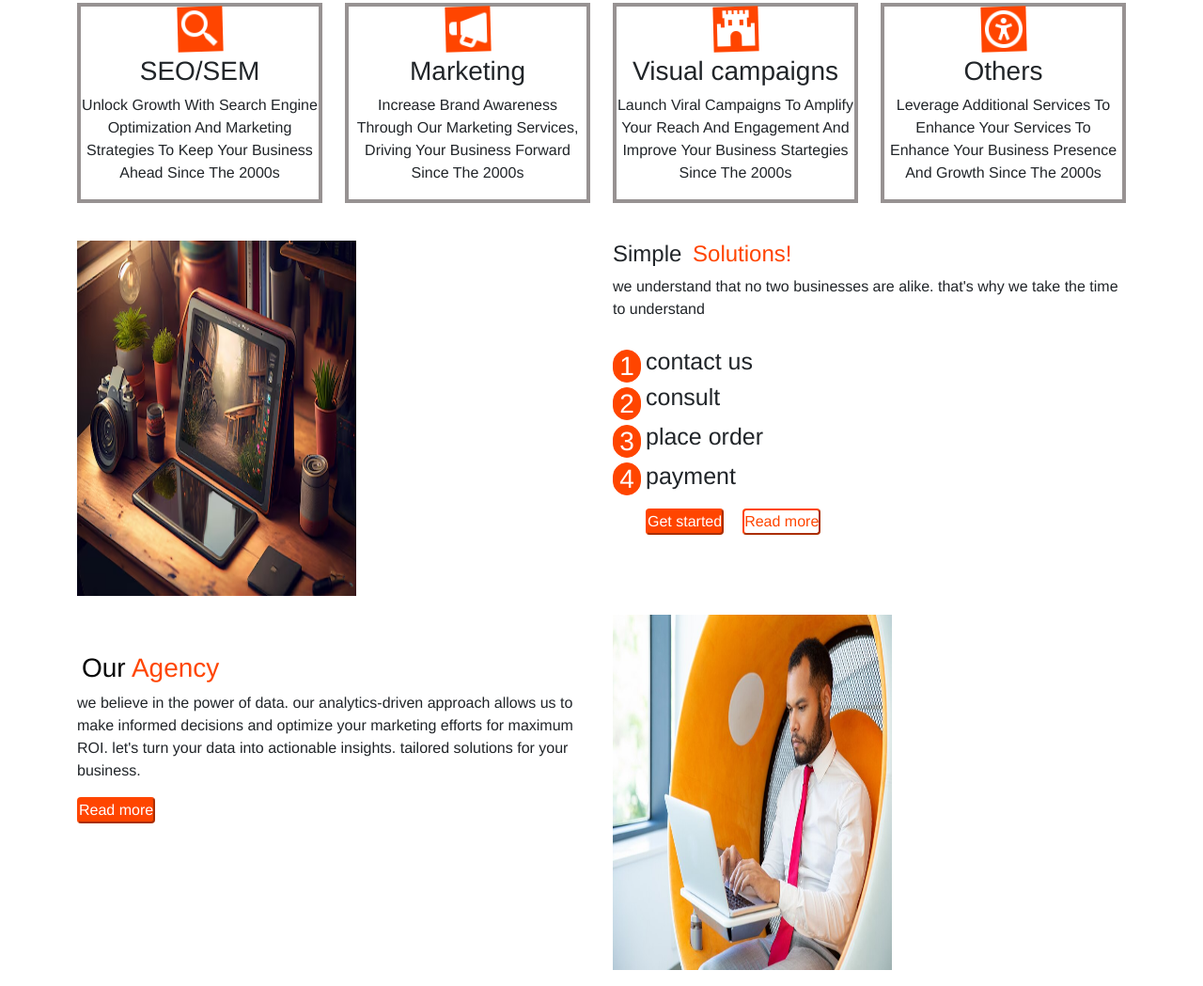
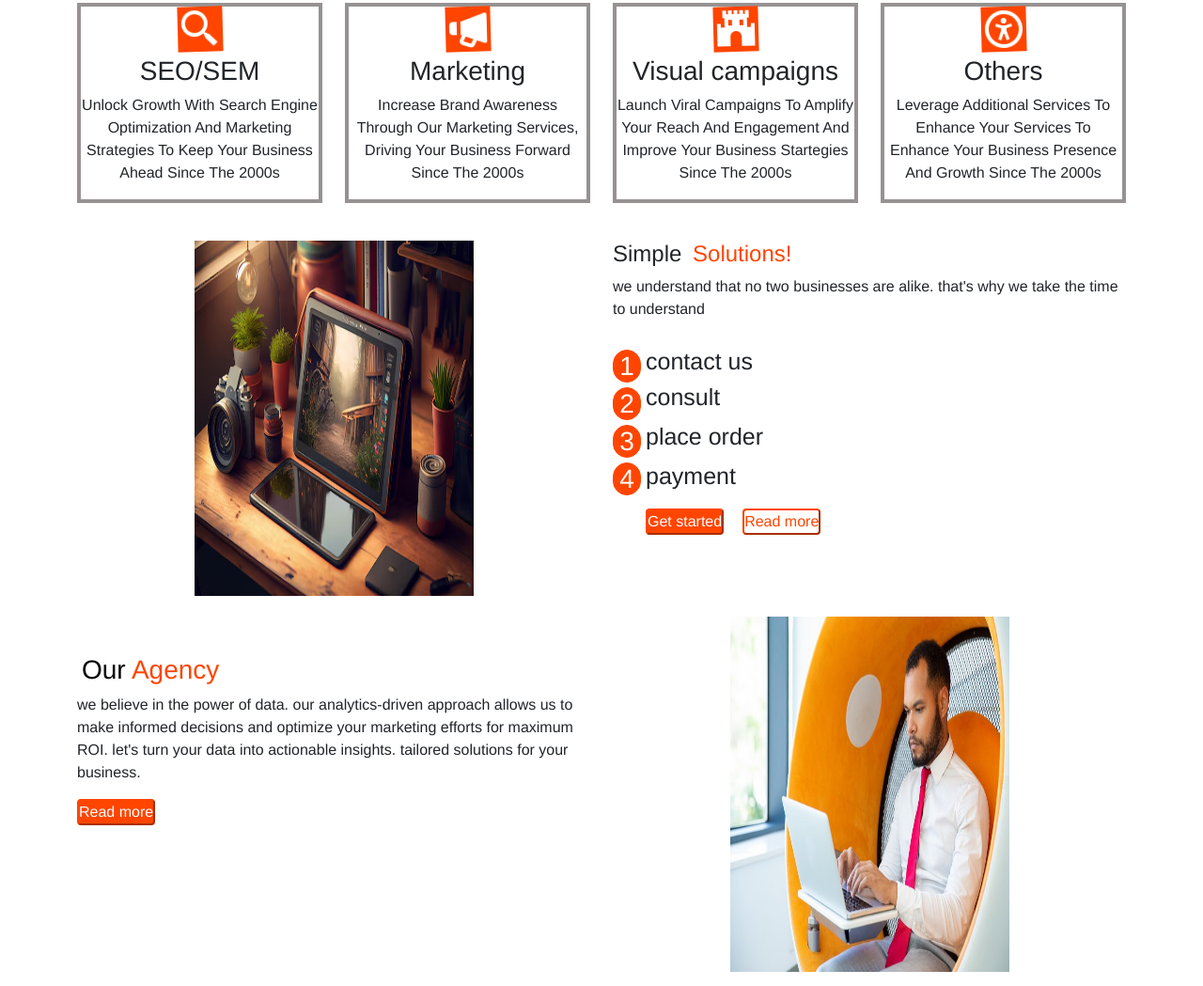
Before and after one commit to Favouropeyemi/grow-your-business, a plain HTML site: page index.html in a window 1280 px wide. Shown: the part 722-1771 px from the top of the page at 94% size. Drawn offline with nearby package versions, Linux system fonts and the light colour scheme.

Commit message:
modified styling

```diff
--- a/index.html
+++ b/index.html
@@ -38,9 +38,7 @@
           <li class="navitem">
             <a class="nav-link" href="https://global.account.xiaomi.com/fe/service/register?_locale=en_NG&source=&region=&sid=i18n_ng_pc_pro&qs=callback%3Dhttps%253A%252F%252Fbuy.mi.com%252Fng%252Flogin%252Fcallback%253Ffollowup%253Dhttps%25253A%25252F%25252Fwww.mi.com%25252Fng%25252F%2526sign%253DODRhNDA4YWJkYjhjMjg1Y2I1NzZhMmQ0OWE0YTU0OWI4YTRjMWFiNg%252C%252C%26sid%3Di18n_ng_pc_pro%26_locale%3Den-NG&callback=https%3A%2F%2Fbuy.mi.com%2Fng%2Flogin%2Fcallback%3Ffollowup%3Dhttps%253A%252F%252Fwww.mi.com%252Fng%252F%26sign%3DODRhNDA4YWJkYjhjMjg1Y2I1NzZhMmQ0OWE0YTU0OWI4YTRjMWFiNg%2C%2C&_uRegion=NG"><button>Sign up</button></a>
           </li>
-          <!-- <li class="nav-item">
-            <a class="nav-link disabled" href="#" tabindex="-1" aria-disabled="true">Disabled</a>
-          </li> -->
+
         </ul>
       </div>
     </div>
@@ -110,7 +108,9 @@
       <div class="container">
         <div class="row" style="padding-top: 40px;">
           <div class="col-md-6">
-                 <img src="tablet-with-smartphone-devices-tech-generative-ai_188544-12176.avif"  width="297px" height="378px" style="max-width:100%;">
+                <div class="img-row" style="margin-left:auto;margin-right:auto;width:297px;height:380px;">
+                  <img src="tablet-with-smartphone-devices-tech-generative-ai_188544-12176.avif"  width="297px" height="378px" style="max-width:100%;">
+                </div>
                 </div>
               <!-- </div>
           </div> -->
@@ -165,7 +165,9 @@
             </div>
           </div>
           <div class="col-md-6">
+           <div class="img-col" style="margin-left:auto;margin-right:auto;width:297px;height:380px;">
             <img src="com.jpg"  width="297px" height="378px" style="max-width:100%;">
+           </div>
           </div>
         </div>
       </div>
```
